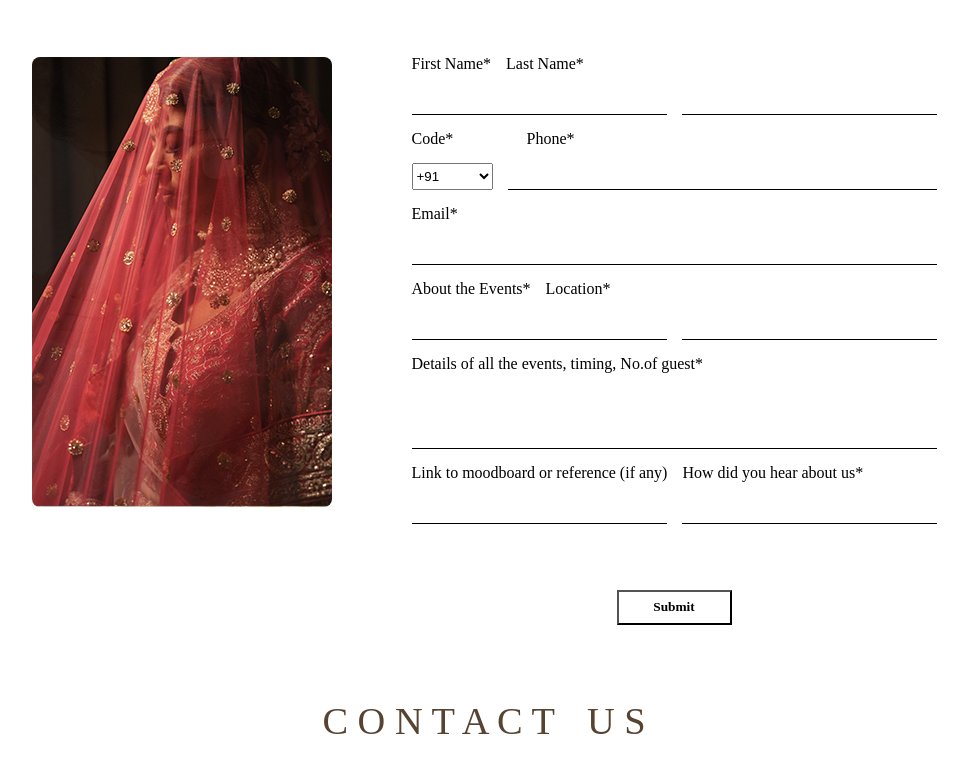
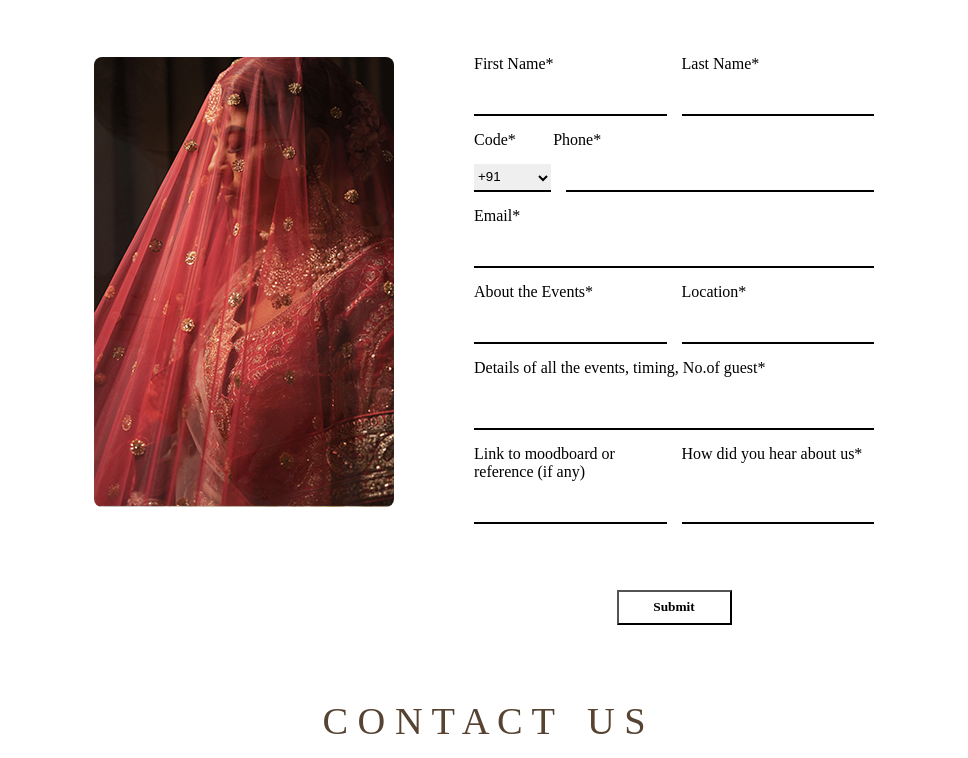
Before and after one commit to Chouhanchetan/Photophile, a plain HTML site: page contact.html in a window 1280 px wide. Shown: the part 942-1700 px from the top of the page, without its empty margins (156-1124 px from the left). Drawn offline with Linux system fonts and the light colour scheme; a web font is replaced by a local one.

Commit message:
Update contact.css

```diff
--- a/contact.css
+++ b/contact.css
@@ -161,7 +161,7 @@ justify-content: center;
 form{
 position: relative;
 display: grid;
-width: 525px;
+width: 400px;
 height: 570px;
 flex-direction: column;
 }
@@ -191,13 +191,13 @@ gap: 15px;
 }
 label{
 font-family: Bell MT Regular;
-
+width: 500px;
 }
 input, textarea {
 width: 100%;
 padding: 5px 0;
 border: none;
-border-bottom: 1px solid #000;
+border-bottom: 2px solid #000;
 font-size: 14px;
 background: none;
 outline: none;
@@ -206,6 +206,10 @@ outline: none;
 textarea {
 resize: none;
 height: 80px;
+}
+select{
+    border: none;
+    border-bottom: 2px solid black;
 }
 
 /* map */
@@ -246,6 +250,7 @@ height: 80px;
     display: flex;
     gap: 1rem;
     justify-content: center;
+    padding: 50px;
 }
 .QA1{
     width: 2597px;
```
